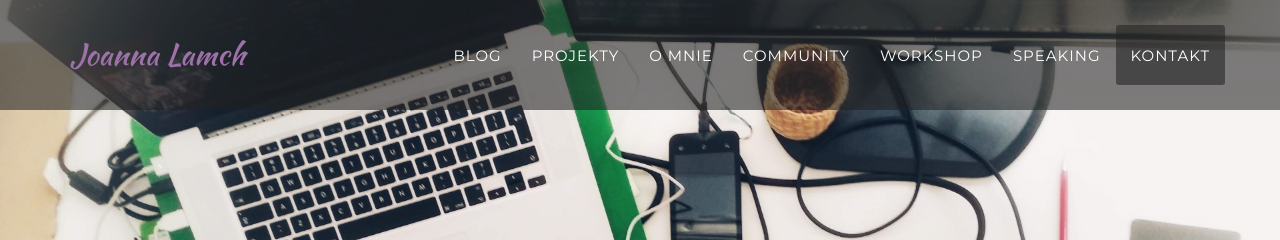
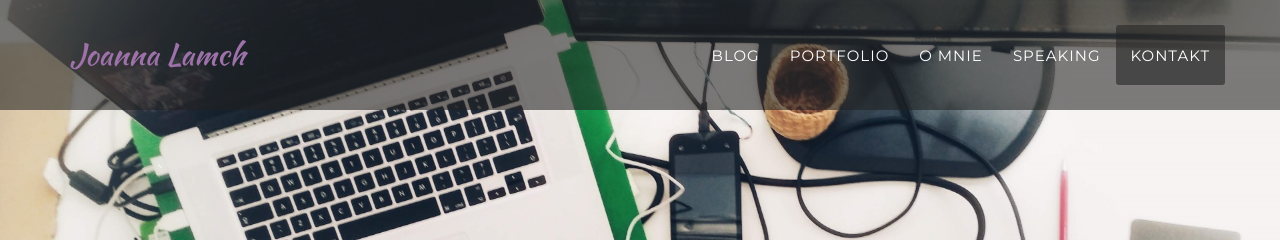
Before and after one commit to jlamch/jlamch.github.io, a Jekyll site: the page built from Index.html, in a window 1280 px wide. Shown: the top 240 px of the page. Built offline with Jekyll 4.4.1, drawn with Linux system fonts in a browser that asks for light colours; some web fonts are replaced.

Commit message:
less in menu

```diff
--- a/_includes/header.html
+++ b/_includes/header.html
@@ -22,17 +22,17 @@
                         <a class="page-scroll" href="#blog">Blog</a>
                     </li>
                     <li>
-                        <a class="page-scroll" href="#portfolio_projects">Projekty</a>
+                        <a class="page-scroll" href="#portfolio_projects">Portfolio</a>
                     </li>
                     <li>
                         <a class="page-scroll" href="#about-me">O mnie</a>
                     </li>
-                    <li>
+                    <!-- <li>
                         <a class="page-scroll" href="#team">Community</a>
-                    </li>
-                    <li>
+                    </li> -->
+                    <!-- <li>
                         <a class="page-scroll" href="http://jlamch.net/AzureIoTWorkshop/">Workshop</a>
-                    </li>
+                    </li>  -->
                     <li>
                         <a class="page-scroll" href="#speaking">Speaking</a>
                     </li>
```
